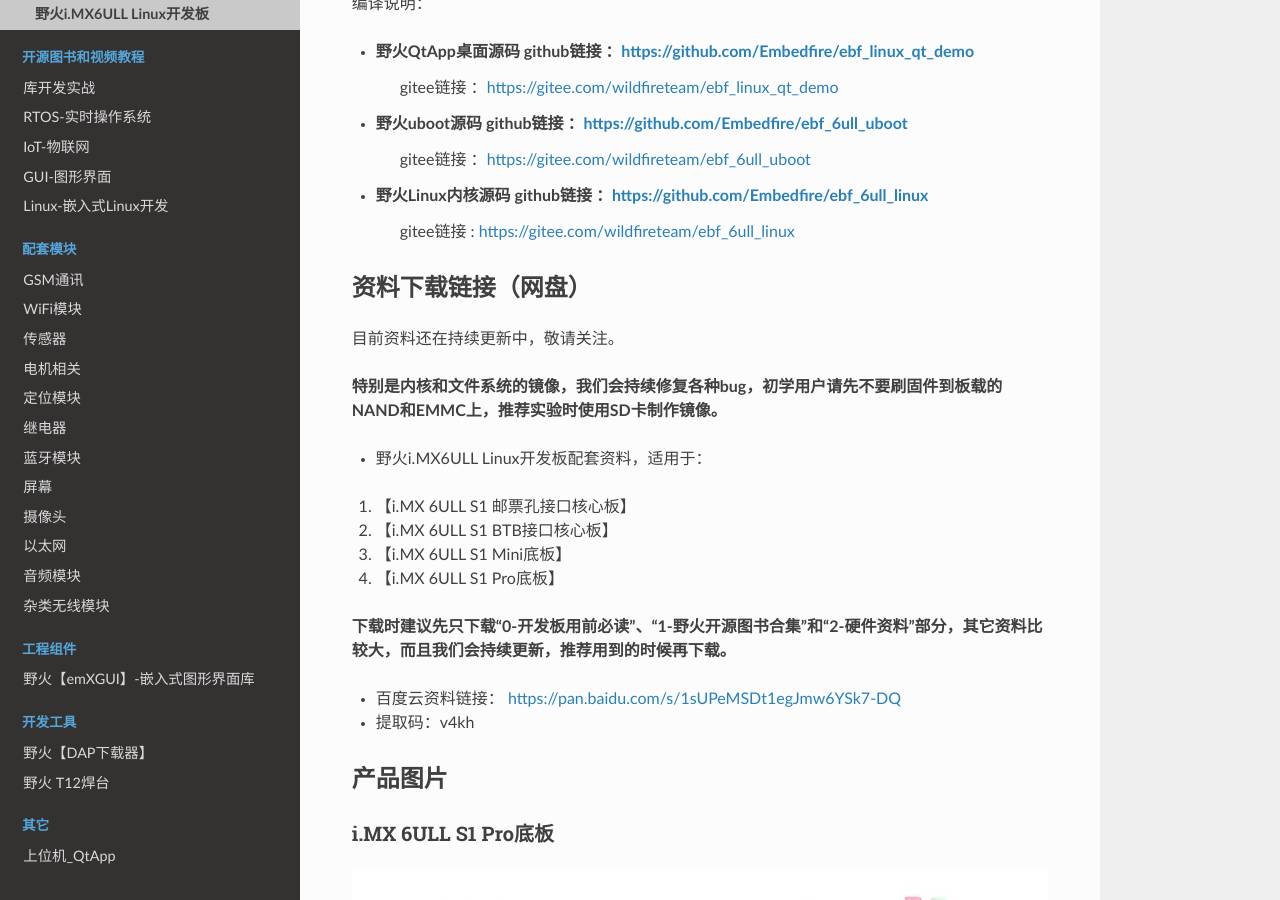
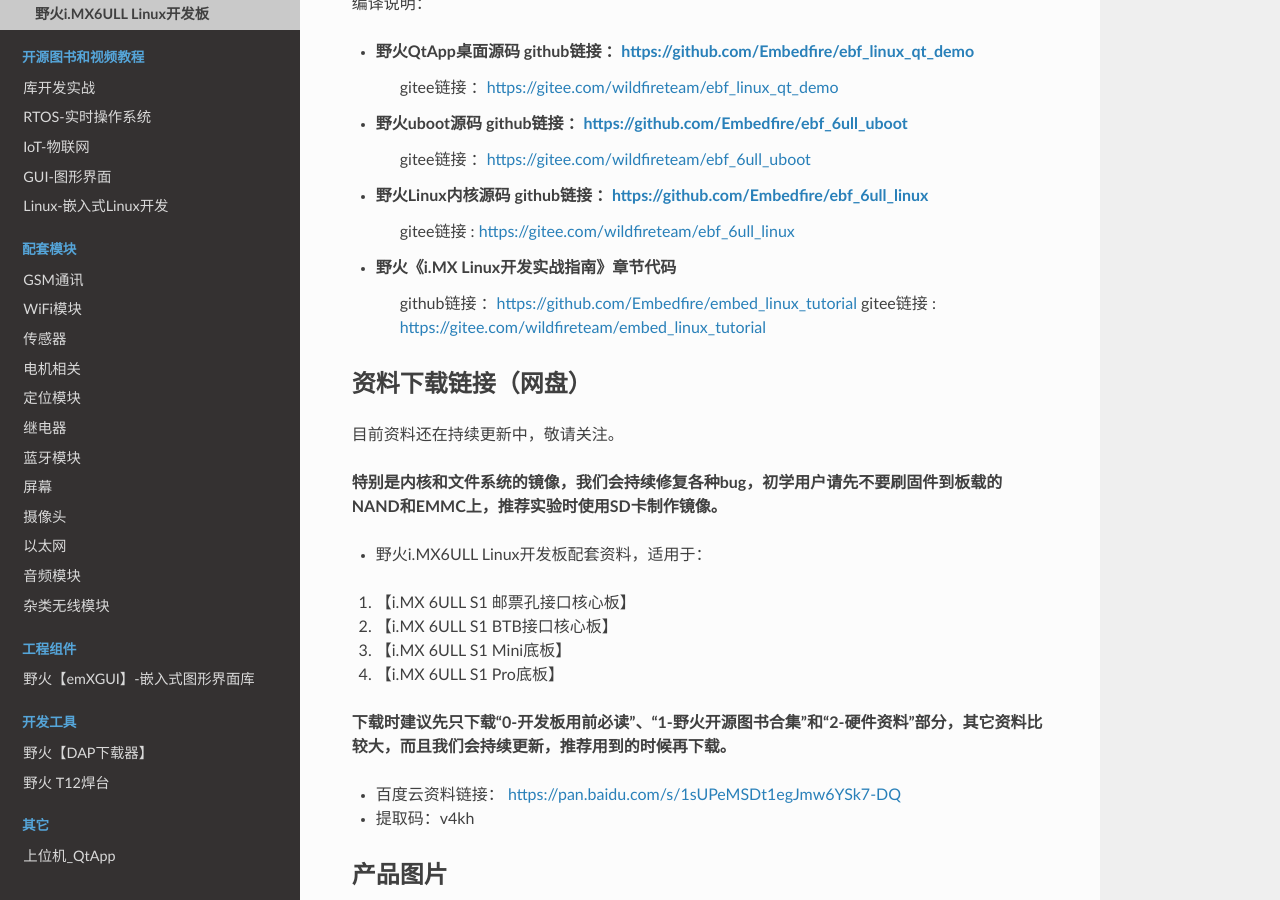
Before and after one commit to Embedfire/ebf_products, a Sphinx documentation site: the page built from documentation/linux/ebf_i.mx6ull.rst, in a window 1280 px wide and 900 px high, scrolled down 390 px. Built offline with Sphinx 7.4.7 and the Read the Docs theme 2.0.0, drawn with Linux system fonts in a browser that asks for light colours; pages that are not in the unit, such as notebooks, are missing from menus.

Commit message:
Update ebf_i.mx6ull.rst

```diff
--- a/documentation/linux/ebf_i.mx6ull.rst
+++ b/documentation/linux/ebf_i.mx6ull.rst
@@ -22,6 +22,12 @@
 
 -  野火Linux内核源码  github链接 ：https://github.com/Embedfire/ebf_6ull_linux
                      gitee链接  : https://gitee.com/wildfireteam/ebf_6ull_linux
+
+-  野火《i.MX Linux开发实战指南》章节代码
+                     github链接 ：https://github.com/Embedfire/embed_linux_tutorial
+                     gitee链接  : https://gitee.com/wildfireteam/embed_linux_tutorial
+
+
 
 
 
```
